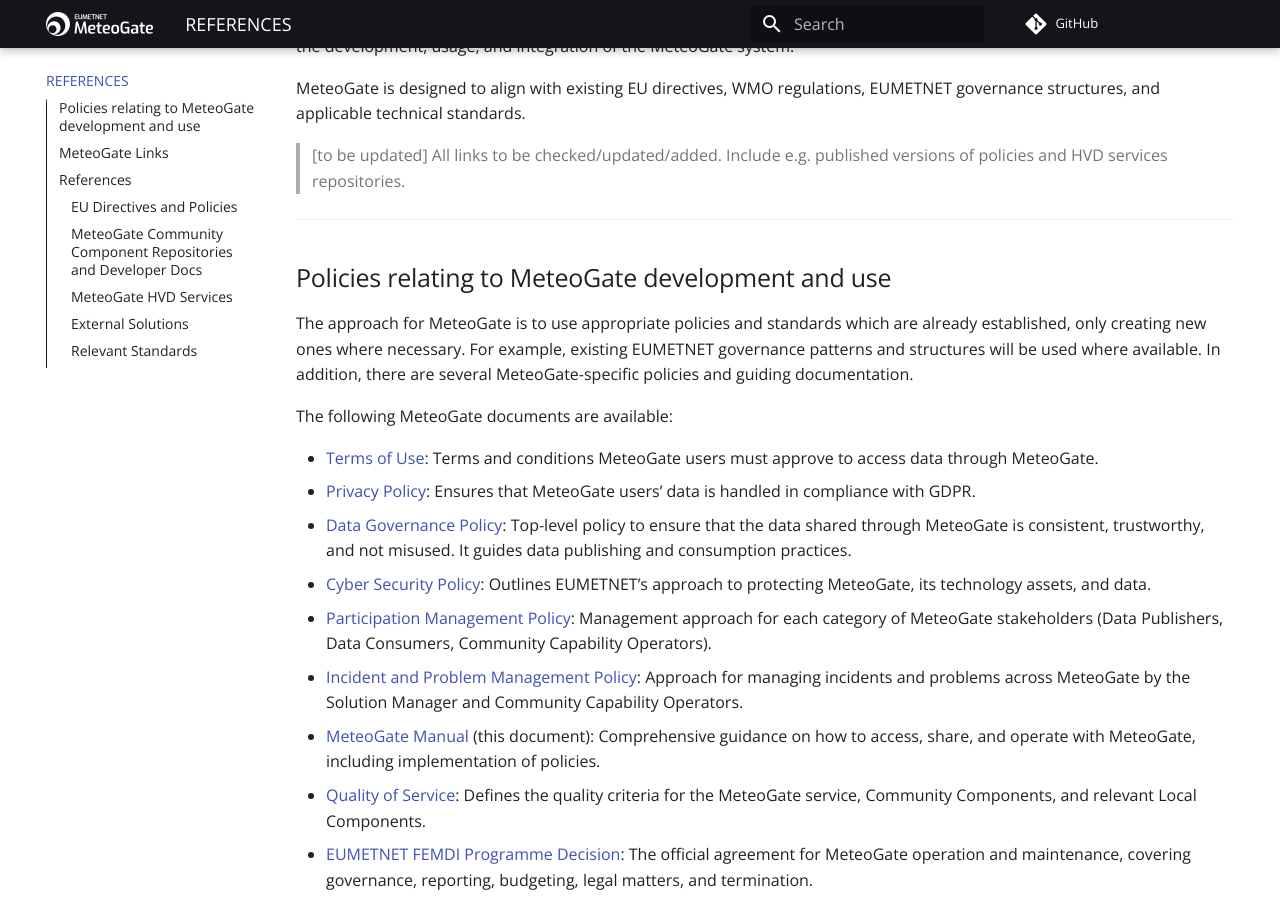
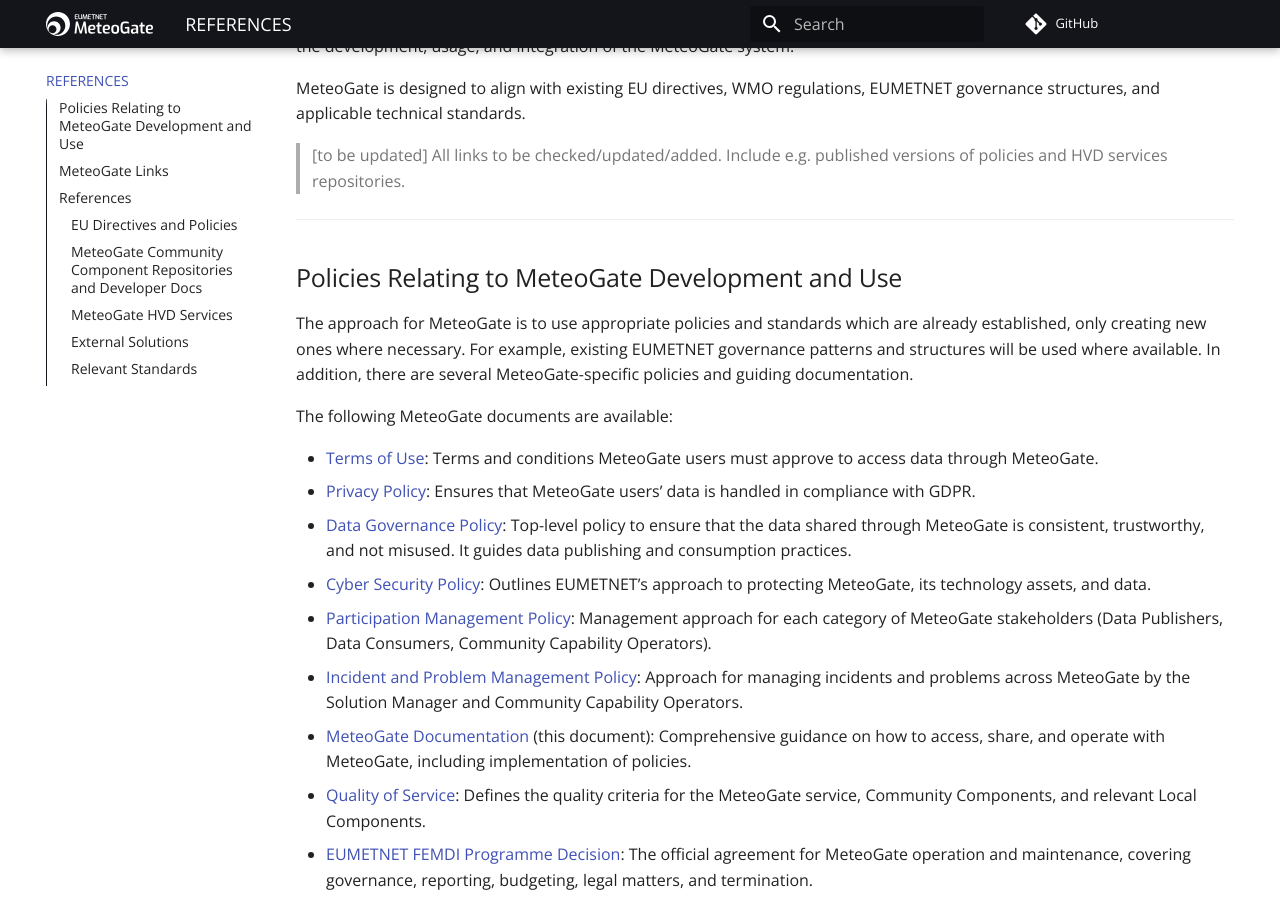
Before and after one commit to EUMETNET/meteogate-documentation, an MkDocs documentation site: the page built from docs/references.md, in a window 1280 px wide and 900 px high, scrolled down 219 px. Built offline with MkDocs 1.6.1 and Material for MkDocs 9.7.7, drawn with Linux system fonts in a browser that asks for light colours; comment, search, counter and statistics services are not loaded.

Commit message:
Update references.md

```diff
--- a/docs/references.md
+++ b/docs/references.md
@@ -8,7 +8,7 @@ MeteoGate is designed to align with existing EU directives, WMO regulations, EUM
 
 ---
 
-## Policies relating to MeteoGate development and use
+## Policies Relating to MeteoGate Development and Use
 
 The approach for MeteoGate is to use appropriate policies and standards which are already established, only creating new ones where necessary. For example, existing EUMETNET governance patterns and structures will be used where available. In addition, there are several MeteoGate-specific policies and guiding documentation.
 
@@ -20,11 +20,9 @@ The following MeteoGate documents are available:
   - [Cyber Security Policy](): Outlines EUMETNET’s approach to protecting MeteoGate, its technology assets, and data.
   - [Participation Management Policy](): Management approach for each category of MeteoGate stakeholders (Data Publishers, Data Consumers, Community Capability Operators).
   - [Incident and Problem Management Policy](): Approach for managing incidents and problems across MeteoGate by the Solution Manager and Community Capability Operators.
-  - [MeteoGate Manual]() (this document): Comprehensive guidance on how to access, share, and operate with MeteoGate, including implementation of policies.
+  - [MeteoGate Documentation](https://github.com/EUMETNET/meteogate-documentation) (this document): Comprehensive guidance on how to access, share, and operate with MeteoGate, including implementation of policies.
   - [Quality of Service](): Defines the quality criteria for the MeteoGate service, Community Components, and relevant Local Components.
   - [EUMETNET FEMDI Programme Decision](): The official agreement for MeteoGate operation and maintenance, covering governance, reporting, budgeting, legal matters, and termination.
-
-
 
 ---
 
```
